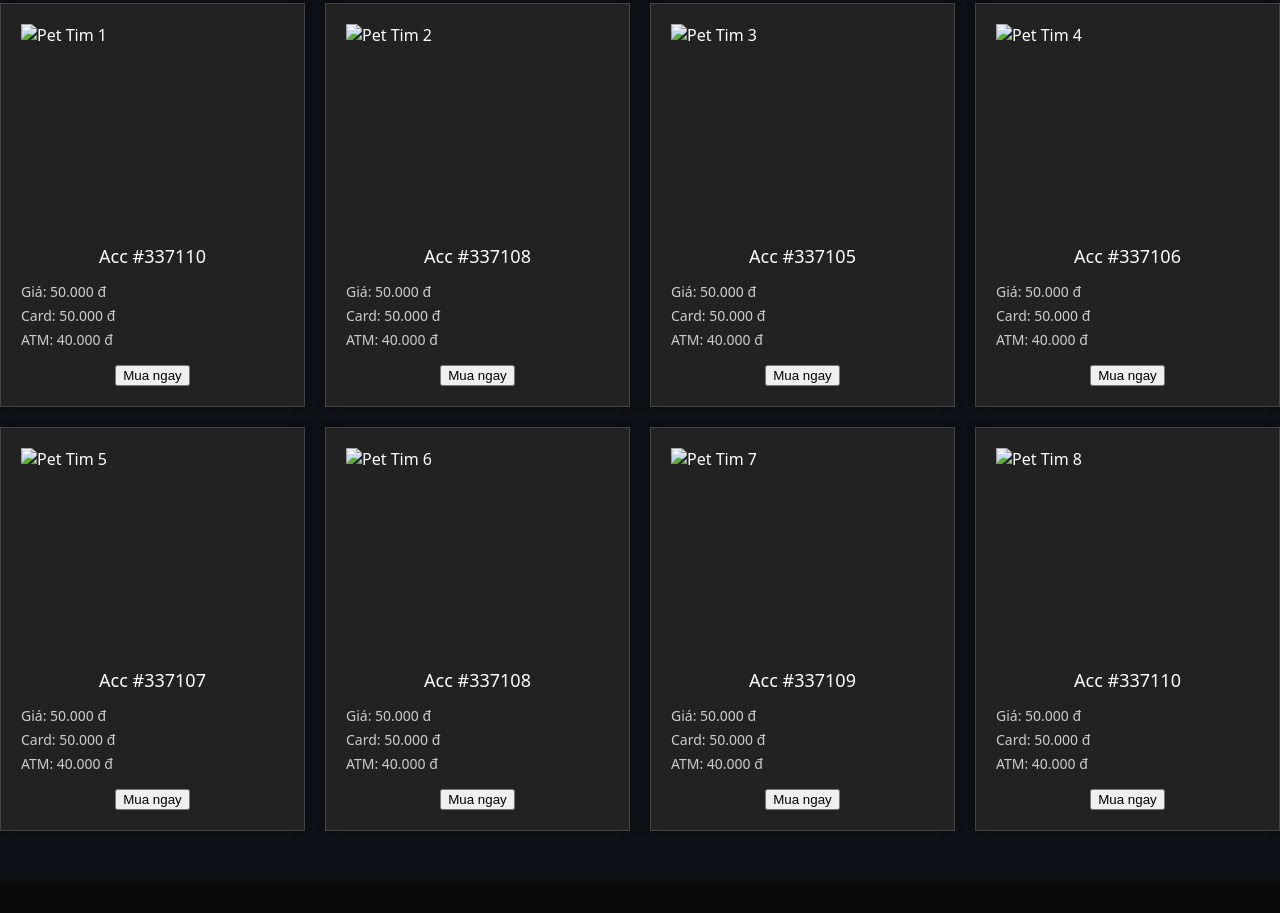
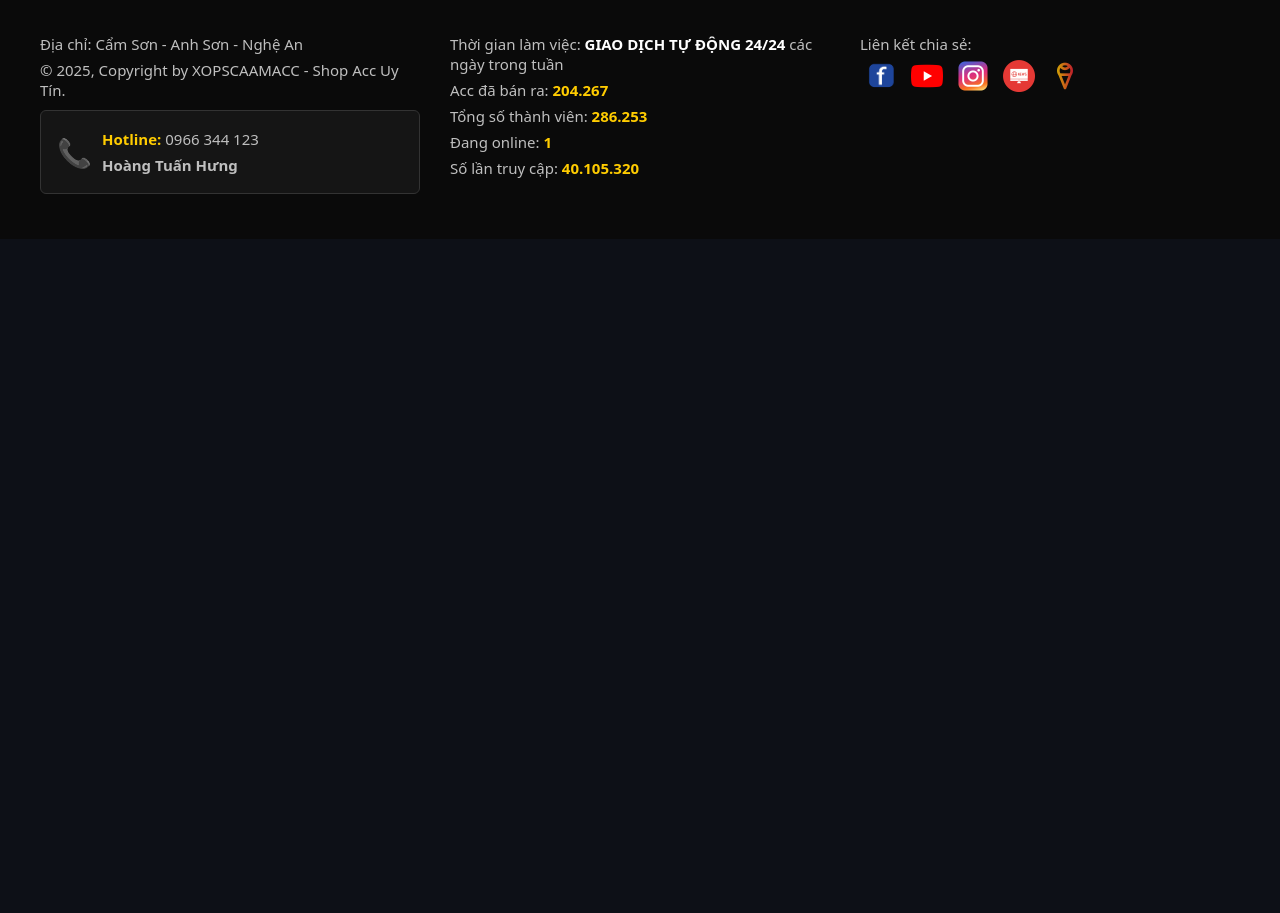
Before and after one commit to baoporever-cloud/nhom14, a website: page public/thuvanmaypettim.html in a window 1280 px wide. Shown: the part 236-1149 px from the top of the page. After the commit the page ends 800 px from the top, so only its background shows below. Drawn offline with Linux system fonts and the light colour scheme; files whose address does not match are found by name.

Commit message:
Update thuvanmaypettim.html

```diff
--- a/public/thuvanmaypettim.html
+++ b/public/thuvanmaypettim.html
@@ -34,178 +34,6 @@
       <div class="pettim-container">
         <h1 class="pettim-title">Thử Vận May Pet Tim</h1>
         <p class="pettim-sub">Mua ngay pet tim với giá ưu đãi, nhận được tài khoản sau khi thanh toán!</p>
-      </div>
-    </section>
-
-    <!-- Product Grid -->
-    <section class="pettim-list">
-      <div class="pettim-container">
-        <div class="pettim-grid">
-          <!-- Product Card 1 -->
-          <article class="pettim-card">
-            <div class="pettim-img-wrap">
-              <img src="image.jpg" alt="Pet Tim 1">
-            </div>
-            <div class="pettim-header">Acc #337110</div>
-            <div class="pettim-info">
-              <ul>
-                <li>Giá: 50.000 đ</li>
-                <li>Card: 50.000 đ</li>
-                <li>ATM: 40.000 đ</li>
-              </ul>
-            </div>
-            <div class="pettim-actions">
-              <button class="buy-btn" onclick="openModal()">Mua ngay</button>
-          </div>
-          <!-- MODAL -->
-<div class="modal" id="buyModal">
-    <div class="modal-content">
-
-        <span class="close" onclick="closeModal()">&times;</span>
-
-        <h2>THÔNG TIN MUA ACC</h2>
-
-        <div class="info-box">
-            <p><strong>Đúng Mật Khẩu</strong> 100%</p>
-            <p><strong>Trắng thông tin</strong> 100%</p>
-            <p><strong>100% Trúng Acc ĐTCL Có Pét Tím</strong> 100%</p>
-        </div>
-        <button class="confirm-btn">Xác nhận</button>
-    </div>
-</div>
-<script src="products.js"></script>
-          </article>
-
-          <!-- Product Card 2 -->
-          <article class="pettim-card">
-            <div class="pettim-img-wrap">
-              <img src="image.jpg" alt="Pet Tim 2">
-            </div>
-            <div class="pettim-header">Acc #337108</div>
-            <div class="pettim-info">
-              <ul>
-                <li>Giá: 50.000 đ</li>
-                <li>Card: 50.000 đ</li>
-                <li>ATM: 40.000 đ</li>
-              </ul>
-            </div>
-            <div class="pettim-actions">
-
-              <button class="buy-btn" onclick="openModal()">Mua ngay</button>
-            </div>
-          </article>
-
-          <!-- Product Card 3 -->
-          <article class="pettim-card">
-            <div class="pettim-img-wrap">
-              <img src="image.jpg" alt="Pet Tim 3">
-            </div>
-            <div class="pettim-header">Acc #337105</div>
-            <div class="pettim-info">
-              <ul>
-                <li>Giá: 50.000 đ</li>
-                <li>Card: 50.000 đ</li>
-                <li>ATM: 40.000 đ</li>
-              </ul>
-            </div>
-            <div class="pettim-actions">
-
-             <button class="buy-btn" onclick="openModal()">Mua ngay</button>
-            </div>
-          </article>
-          <!-- Product Card 4 -->
-<article class="pettim-card">
-  <div class="pettim-img-wrap">
-    <img src="image.jpg" alt="Pet Tim 4">
-  </div>
-  <div class="pettim-header">Acc #337106</div>
-  <div class="pettim-info">
-    <ul>
-      <li>Giá: 50.000 đ</li>
-      <li>Card: 50.000 đ</li>
-      <li>ATM: 40.000 đ</li>
-    </ul>
-  </div>
-  <div class="pettim-actions">
-   <button class="buy-btn" onclick="openModal()">Mua ngay</button>
-  </div>
-</article>
-
-<!-- Product Card 5 -->
-<article class="pettim-card">
-  <div class="pettim-img-wrap">
-    <img src="image.jpg" alt="Pet Tim 5">
-  </div>
-  <div class="pettim-header">Acc #337107</div>
-  <div class="pettim-info">
-    <ul>
-      <li>Giá: 50.000 đ</li>
-      <li>Card: 50.000 đ</li>
-      <li>ATM: 40.000 đ</li>
-    </ul>
-  </div>
-  <div class="pettim-actions">
-    <button class="buy-btn" onclick="openModal()">Mua ngay</button>
-  </div>
-</article>
-
-<!-- Product Card 6 -->
-<article class="pettim-card">
-  <div class="pettim-img-wrap">
-    <img src="image.jpg" alt="Pet Tim 6">
-  </div>
-  <div class="pettim-header">Acc #337108</div>
-  <div class="pettim-info">
-    <ul>
-      <li>Giá: 50.000 đ</li>
-      <li>Card: 50.000 đ</li>
-      <li>ATM: 40.000 đ</li>
-    </ul>
-  </div>
-  <div class="pettim-actions">
-   <button class="buy-btn" onclick="openModal()">Mua ngay</button>
-  </div>
-</article>
-
-<!-- Product Card 7 -->
-<article class="pettim-card">
-  <div class="pettim-img-wrap">
-    <img src="image.jpg" alt="Pet Tim 7">
-  </div>
-  <div class="pettim-header">Acc #337109</div>
-  <div class="pettim-info">
-    <ul>
-      <li>Giá: 50.000 đ</li>
-      <li>Card: 50.000 đ</li>
-      <li>ATM: 40.000 đ</li>
-    </ul>
-  </div>
-  <div class="pettim-actions">
-    <button class="buy-btn" onclick="openModal()">Mua ngay</button>
-  </div>
-</article>
-
-<!-- Product Card 8 -->
-<article class="pettim-card">
-  <div class="pettim-img-wrap">
-    <img src="image.jpg" alt="Pet Tim 8">
-  </div>
-  <div class="pettim-header">Acc #337110</div>
-  <div class="pettim-info">
-    <ul>
-      <li>Giá: 50.000 đ</li>
-      <li>Card: 50.000 đ</li>
-      <li>ATM: 40.000 đ</li>
-    </ul>
-  </div>
-  <div class="pettim-actions">
-    <button class="buy-btn" onclick="openModal()">Mua ngay</button>
-  </div>
-</article>
-
-
-          <!-- Add more cards as needed -->
-        </div>
       </div>
     </section>
   </main>
```
